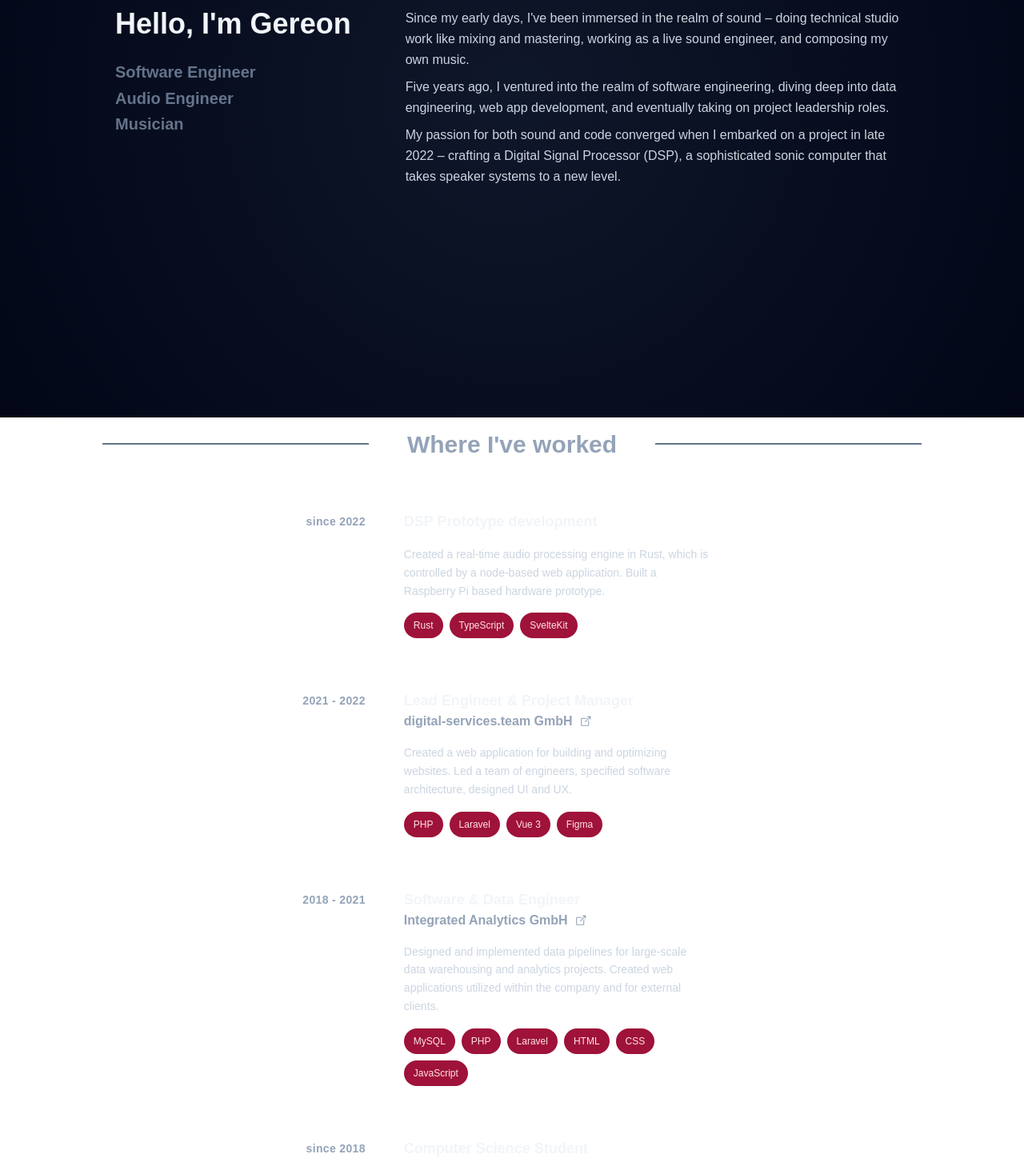
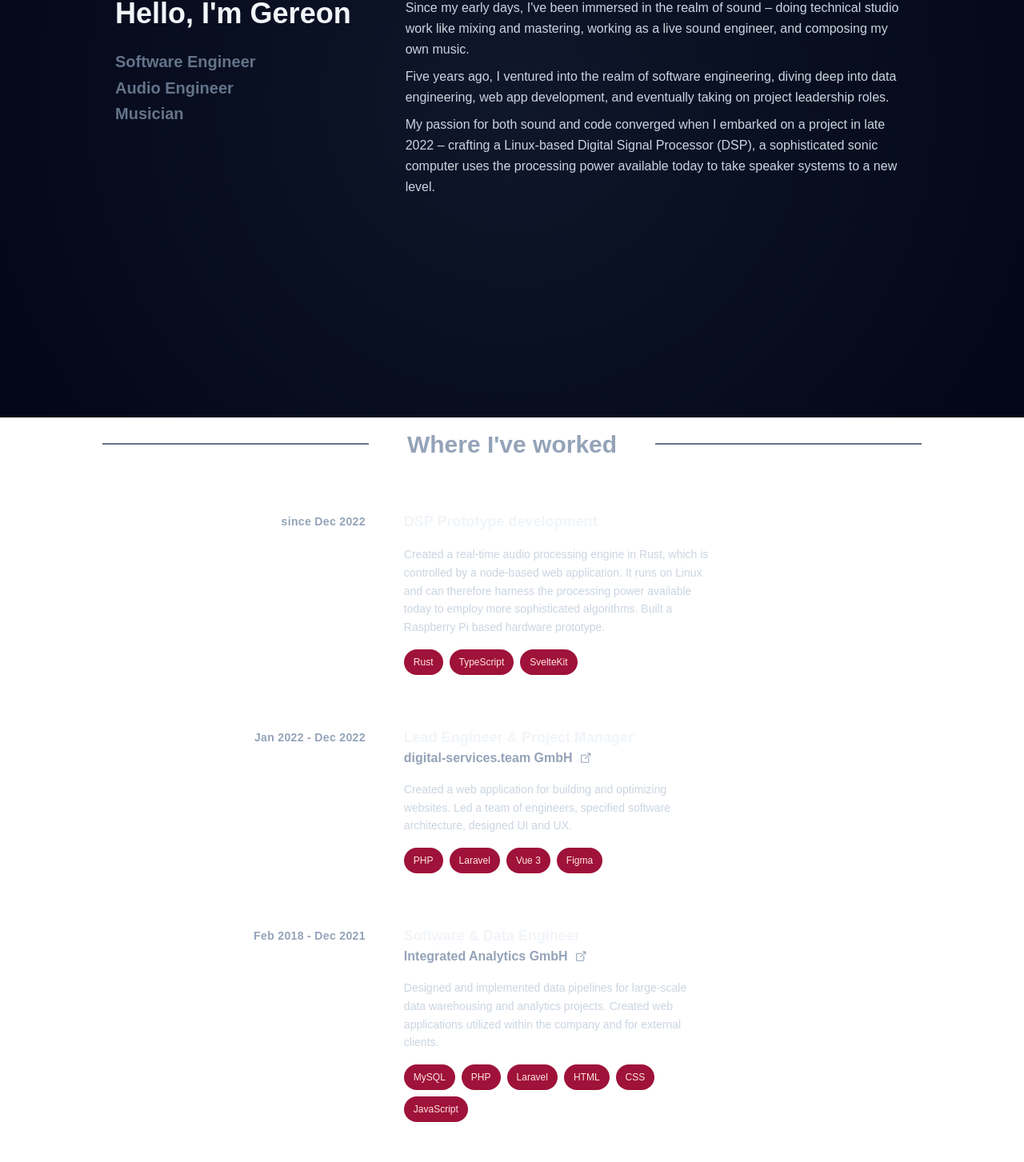
Before and after one commit to gereonrisse/personal-website, a SvelteKit app: page / in a window 1280 px wide. Shown: the part 278-1731 px from the top of the page at 80% size. Built offline with nearby package versions, Linux system fonts and the light colour scheme; a web font is replaced by a local one.

Commit message:
improved a lot of text

```diff
--- a/src/lib/translations/de/home.json
+++ b/src/lib/translations/de/home.json
@@ -1,42 +1,45 @@
 {
-  "title": "Hallöchen, ich bin Gereon",
+  "title": "Hi, ich bin Gereon",
   "subtitle1": "Tontechniker",
   "subtitle2": "Software Engineer",
   "subtitle3": "Musiker",
   "intro": {
-    "p1": "Schon immer waren Musik und Ton meine Welt – von Studioarbeit wie Mixing und Mastering, über das Arbeiten als Tontechniker bei Events, bis hin zur Eigenkomposition von Musik.",
-    "p2": "Vor fünf Jahren bin ich dann in die Softwareentwicklung reingerutscht, habe dort in den Bereichen Data Engineering und Web App Entwicklung gearbeitet, zuletzt auch als Projektleiter.",
-    "p3": "Meine Liebe zu Audio und Code habe ich Ende 2022 mit einem eigenen Projekt vereint: Einem Audio-DSP, ein \"Klangcomputer\", mit dem Lautsprechersysteme auf die nächste Stufe gehoben werden können."
+    "p1": "Schon immer waren Musik und Ton meine Welt – Ich mache Studioarbeit wie Mixing und Mastering, arbeite als Tontechniker bei Events, und produziere selbst Musik.",
+    "p2": "Seit fünf Jahren bin ich in der Softwareentwicklung tätig. Ich habe dort in den Bereichen Data Engineering und Web App Entwicklung gearbeitet, zuletzt auch als Projektleiter.",
+    "p3": "Meine Liebe zu Audio und Code konnte seit Ende 2022 in einem eigenen Projekt vereinen: Einem Linux-basierten Audio-DSP, ein \"Klangcomputer\", der durch Nutzung von heute verfügbarer Rechenleistung Lautsprechersysteme auf die nächste Stufe hebt."
   },
   "software": {
     "header": "Bisherige Arbeit",
     "dsp": {
-      "timespan": "seit 2022",
+      "timespan": "seit Dez 2022",
       "header": "Entwicklung eines Audio-DSP-Prototypen",
-      "description": "Ich habe eine Echtzeit-Audio-Engine in Rust gebaut, die von einer node-basierten Webanwendung gesteuert wird. Die Engine läuft auf einem Hardware-Prototypen mit einem Raspberry Pi als Basis."
+      "description": "Ich habe eine Echtzeit-Audio-Engine in Rust gebaut, die von einer node-basierten Webanwendung gesteuert wird. Sie läuft auf Linux, wodurch leistungshungrigere Algorithmen eingesetzt werden können. Die Engine läuft auf einem Hardware-Prototypen mit einem Raspberry Pi als Basis."
     },
     "digital-services": {
-      "description": "Wir haben eine Webanwendung zur Gestaltung, Optimierung und dem Ausspielen von Webseiten gebaut. Ich habe ein Team von Softwareentwicklern geleitet, die Softwarearchitektur spezifiziert, und UI und UX designt."
+      "timespan": "Jan 2022 - Dez 2022",
+      "description": "Wir haben eine Webanwendung zur Gestaltung, Optimierung und dem Ausspielen von Webseiten gebaut. Dabei habe ich ein Team von Softwareentwickler:innen geleitet, die Softwarearchitektur spezifiziert, und UI und UX designt."
     },
     "integrated-analytics": {
+      "timespan": "Feb 2018 - Dez 2021",
       "description": "Ich habe die Verarbeitung für Data Warehousing und -Analyse designt und implementiert. Außerdem habe ich Webanwendungen für die interne Nutzung in der Firma sowie für Kunden gebaut."
     },
     "university": {
+      "timespan": "seit Okt 2018",
       "description": "Ich mag den systemnahen Bereich."
     },
     "cv": "Mein Lebenslauf"
   },
   "audio": {
     "header": "Tontechnik",
-    "text": "Über die Jahre habe ich in so einigen Bereichen der Tontechnik gearbeitet. Einige der Dienstleistungen, die ich nun professionell anbieten kann, sind:",
+    "text": "Über die Jahre habe ich in verschiedenen Bereichen der Tontechnik gearbeitet. Professionell anbieten kann ich unter Anderem:",
     "bullet1": "Veranstaltungstechniker (Systemer / FOH)",
     "bullet2": "Studio Nachbearbeitung (Mixing / Mastering)",
-    "bullet3": "Lautsprechenstallationen",
+    "bullet3": "Lautsprecherinstallationen",
     "button": "Kontakt aufnehmen"
   },
   "music": {
     "header": "Musik",
-    "text": "Leider bin ich grade nicht sehr aktiv, aber hoffentlich bald wieder.",
+    "text": "Meine Musik geht in Richtung Synthwave / Darksynth, kombiniert mit ein bisschen Rave und einem cinematischen Einfluss.",
     "button": "Meine Musik hören"
   }
 }
--- a/src/lib/translations/en/home.json
+++ b/src/lib/translations/en/home.json
@@ -6,22 +6,25 @@
   "intro": {
     "p1": "Since my early days, I've been immersed in the realm of sound – doing technical studio work like mixing and mastering, working as a live sound engineer, and composing my own music.",
     "p2": "Five years ago, I ventured into the realm of software engineering, diving deep into data engineering, web app development, and eventually taking on project leadership roles.",
-    "p3": "My passion for both sound and code converged when I embarked on a project in late 2022 – crafting a Digital Signal Processor (DSP), a sophisticated sonic computer that takes speaker systems to a new level."
+    "p3": "My passion for both sound and code converged when I embarked on a project in late 2022 – crafting a Linux-based Digital Signal Processor (DSP), a sophisticated sonic computer uses the processing power available today to take speaker systems to a new level."
   },
   "software": {
     "header": "Where I've worked",
     "dsp": {
-      "timespan": "since 2022",
+      "timespan": "since Dec 2022",
       "header": "DSP Prototype development",
-      "description": "Created a real-time audio processing engine in Rust, which is controlled by a node-based web application. Built a Raspberry Pi based hardware prototype."
+      "description": "Created a real-time audio processing engine in Rust, which is controlled by a node-based web application. It runs on Linux and can therefore harness the processing power available today to employ more sophisticated algorithms. Built a Raspberry Pi based hardware prototype."
     },
     "digital-services": {
+      "timespan": "Jan 2022 - Dec 2022",
       "description": "Created a web application for building and optimizing websites. Led a team of engineers, specified software architecture, designed UI and UX."
     },
     "integrated-analytics": {
+      "timespan": "Feb 2018 - Dec 2021",
       "description": "Designed and implemented data pipelines for large-scale data warehousing and analytics projects. Created web applications utilized within the company and for external clients."
     },
     "university": {
+      "timespan": "since Oct 2018",
       "description": "I like the low-level stuff."
     },
     "cv": "View my CV"
@@ -36,7 +39,7 @@
   },
   "music": {
     "header": "Music",
-    "text": "I am not very active right now, but hopefully I will be again soon.",
+    "text": "I do something like Synthwave / Darksynth, with a bit of Rave and some Cinematic influences.",
     "button": "Hear my music"
   }
 }
--- a/src/routes/+page.svelte
+++ b/src/routes/+page.svelte
@@ -92,7 +92,7 @@
             <!-- digital-services -->
             <ResumeCard>
                 <span slot="timespan">
-                    2021 - 2022
+                    {$t('home.software.digital-services.timespan')}
                 </span>
                 <span slot="header">
                     Lead Engineer & Project Manager
@@ -116,7 +116,7 @@
             <!-- Integrated Analytics -->
             <ResumeCard>
                 <span slot="timespan">
-                    2018 - 2021
+                    {$t('home.software.integrated-analytics.timespan')}
                 </span>
                 <span slot="header">
                     Software & Data Engineer
@@ -142,7 +142,7 @@
             <!-- University -->
             <ResumeCard>
                 <span slot="timespan">
-                    since 2018
+                    {$t('home.software.university.timespan')}
                 </span>
                 <span slot="header">
                     Computer Science Student
```
